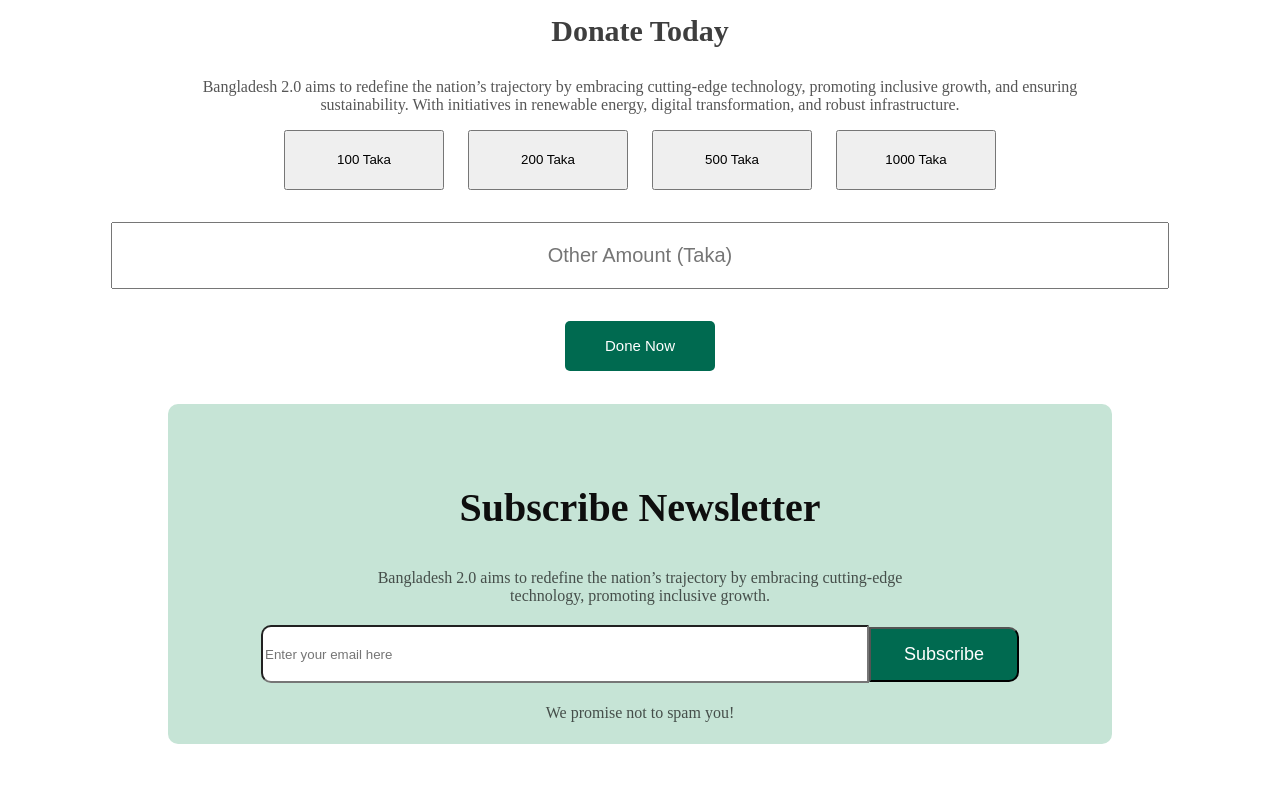
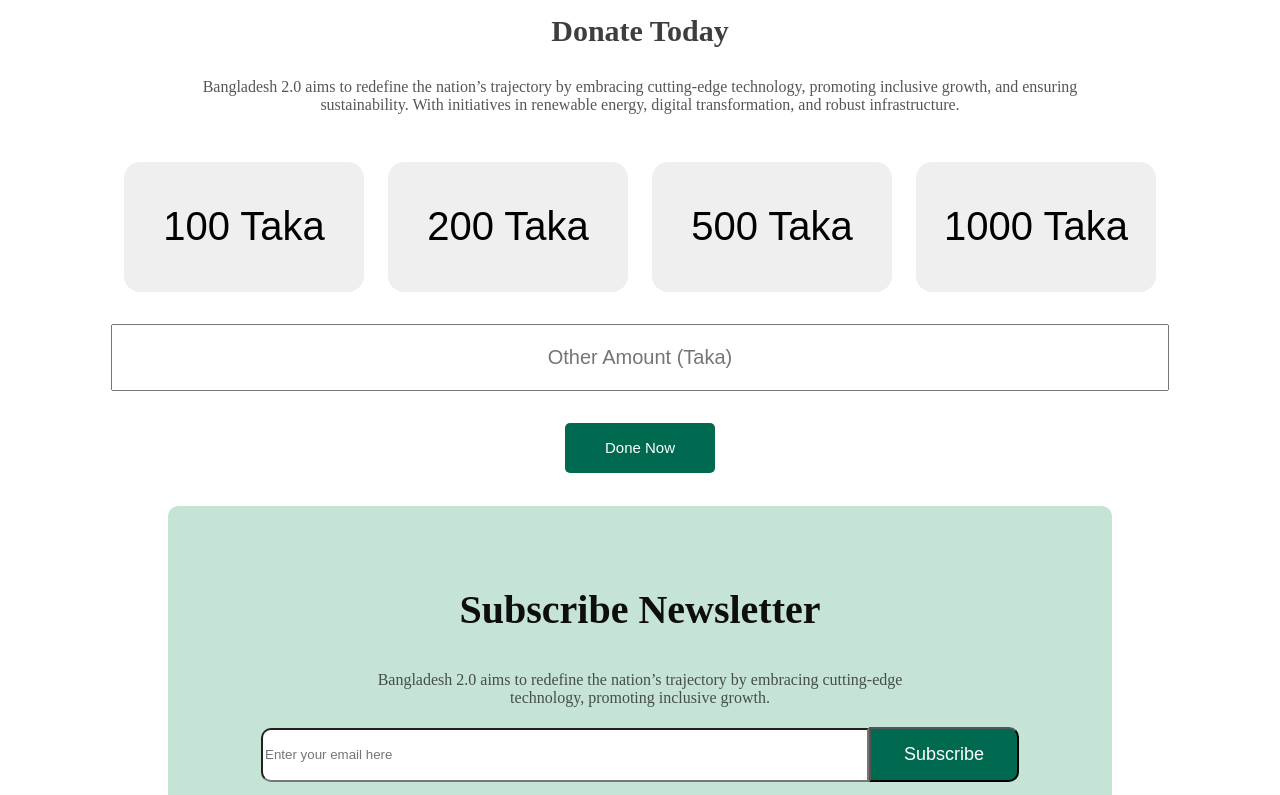
Before and after one commit to mahatab6/assignment-1, a plain HTML site: page index.html in a window 1280 px wide. Shown: the part 3220-4015 px from the top of the page. Drawn offline with Linux system fonts and the light colour scheme.

Commit message:
button style change and added hover

```diff
--- a/style.css
+++ b/style.css
@@ -374,10 +374,14 @@
 }
 
 .donate-btn button{
-    width: 160px;
-    height: 60px;
+    width: 240px;
+    height: 130px;
     color: black;
     align-items: center;
+    font-size: 40px;
+    border-radius: 16px;
+    border: none;
+    margin-top: 32px;
 
 }
 
@@ -456,7 +460,7 @@
 
 .sub-mail{
     width: 600px;
-    height: 52px;
+    height: 48px;
 
     border-radius: 10px 0px 0px 10px;
 
```
